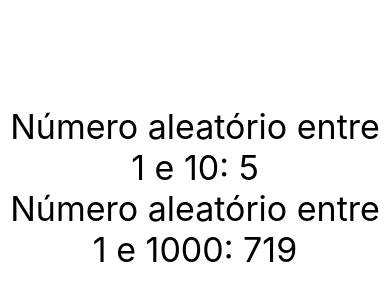
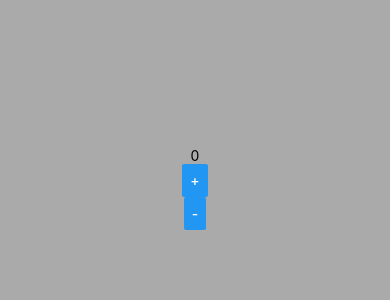
Before and after one commit to GabrielSLoures/CursoReactNative, a React Native app in the folder exercicios/: screen / in a window 390 px wide. Shown: the part 234-534 px from the top of the page. Built offline with nearby package versions, Linux system fonts and the light colour scheme.

Commit message:
Atualizações

```diff
--- a/exercicios/src/App.js
+++ b/exercicios/src/App.js
@@ -1,11 +1,14 @@
 import React from "react";
-import { SafeAreaView } from "react-native";
+import { SafeAreaView, View } from "react-native";
 
 //import PrimeiroComponente from "./components/Primeiro";
 //import {Comp1, Comp2, Comp3} from "./components/Multi";
 import Estilo from "./components/estilo"
 //import MaxMin from "./components/MaxMin";
-import Aleatorio from "./components/Aleatorio";
+//import Aleatorio from "./components/Aleatorio";
+//import Titulo from "./components/Frag";
+//import Botao from "./components/Botao";
+import Contador from "./components/Contador";
 
 export default () =>
 
@@ -16,8 +19,11 @@ export default () =>
         <Comp2/>
         <Comp3/>
         <MaxMin max={30} min={10}/>
-        <MaxMin max={100} min={0}/> */}
+        <MaxMin max={100} min={0}/>
         <Aleatorio min={1} max={10}/>
         <Aleatorio min={1} max={1000}/>
+        <Titulo primeiro="Cadastro Produto" segundo="Tela de Cadastro do Produto"/>
+        <Botao/>*/}
+        <Contador inicial={0}/>
     </SafeAreaView>
 )
--- /dev/null
+++ b/exercicios/src/components/Botao.js
@@ -0,0 +1,17 @@
+import React from "react";
+import { Button } from "react-native"
+
+export default () => {
+
+    function executar() {
+        console.warn("Executando...")
+    }
+
+    return (
+        <Button
+            title = "Executar"
+            onPress={executar}
+        />
+    )
+
+}
--- /dev/null
+++ b/exercicios/src/components/Contador.js
@@ -0,0 +1,19 @@
+import React, { use, useState, Fragment } from "react";
+import { Text, Button } from "react-native";
+
+export default props => {
+
+    const [numero, setNumero] = useState(props.inicial)
+
+    let incremento = () => setNumero(numero + 1)
+    let decremento = () => setNumero(numero - 1)
+
+    return (
+        <Fragment>
+            <Text>{numero}</Text>
+            <Button title="+" onPress={incremento}/>
+            <Button title="-" onPress={decremento}/>
+        </Fragment>
+    )
+
+}
--- /dev/null
+++ b/exercicios/src/components/Frag.js
@@ -0,0 +1,12 @@
+import React, { Fragment } from "react";
+import { Text } from "react-native";
+import Estilo from "./estilo";
+
+export default props => (
+
+        <Fragment>
+            <Text style={Estilo.txtStyle}>{props.primeiro}</Text>
+            <Text>{props.segundo}</Text>
+        </Fragment>
+
+)
--- a/exercicios/src/components/estilo.js
+++ b/exercicios/src/components/estilo.js
@@ -4,6 +4,7 @@ export default StyleSheet.create({
 
     App: {
         flex: 1,
+        backgroundColor: "#aaa",
         justifyContent: "center",
         alignItems: "center",
         padding: 20
```
